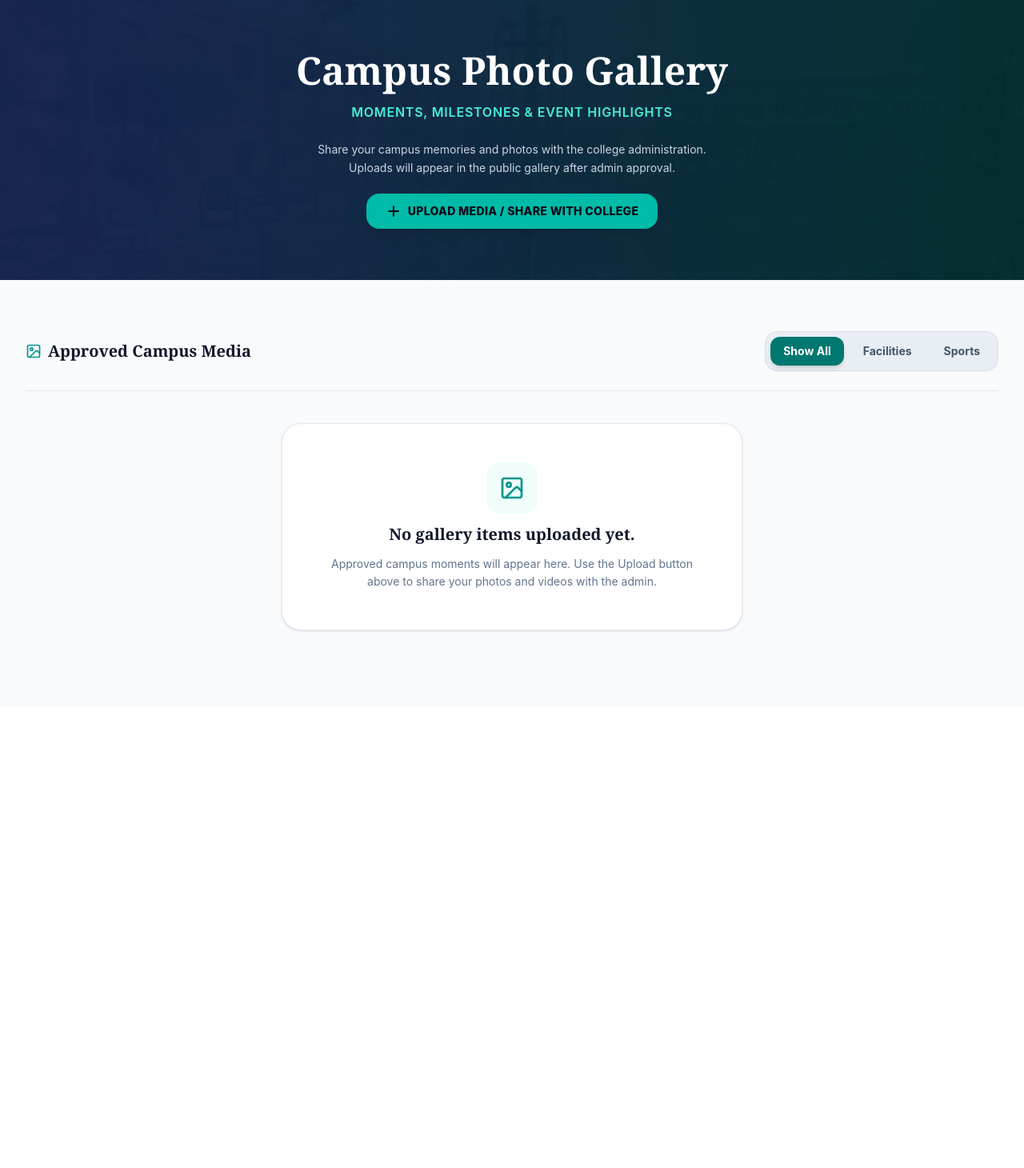
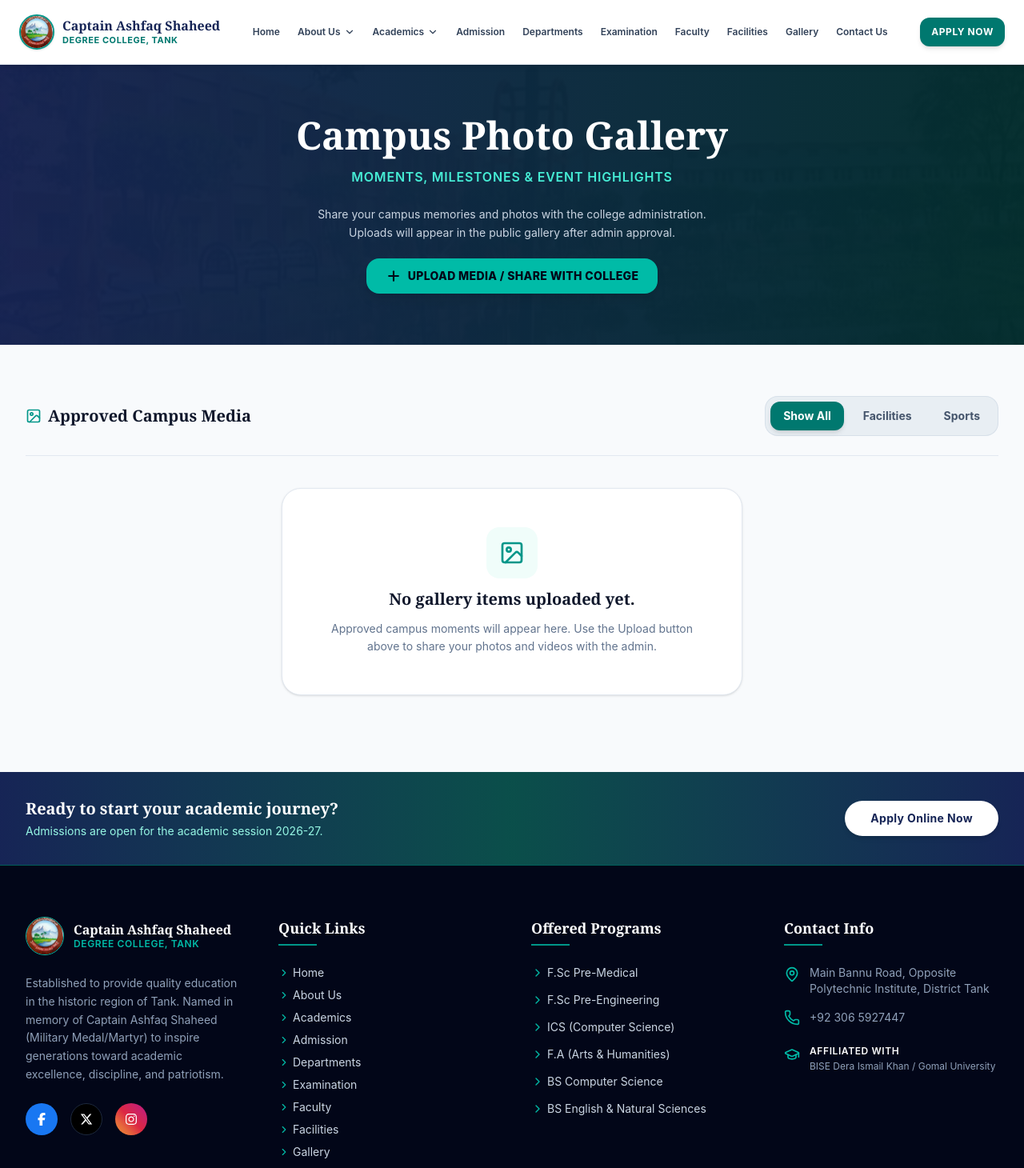
Before and after one commit to tanveermedaveer-jpg/gdc-tank-website, a React (Vite) app: page /gallery in a window 1280 px wide. Shown: the top 1460 px of the page at 80% size. Before the commit the page ends 884 px from the top, so only its background shows below. Built offline with nearby package versions, Linux system fonts and the light colour scheme.

Commit message:
Update Gallery.jsx

```diff
--- a/src/pages/Gallery.jsx
+++ b/src/pages/Gallery.jsx
@@ -1,4 +1,6 @@
-import { useState, useEffect } from 'react';
+import React, { useState, useEffect } from 'react';
+import Navbar from '../components/Navbar';
+import Footer from '../components/Footer';
 import { Eye, Image as ImageIcon, X, Download, Plus, Upload, CheckCircle2, Video } from 'lucide-react';
 import campusImg from '../assets/campus.png';
 import { useLanguage } from '../context/LanguageContext';
@@ -137,7 +139,11 @@
   };
 
   return (
-    <div className="flex-grow bg-slate-50 dark:bg-slate-950 text-slate-800 dark:text-slate-100">
+    <div className="min-h-screen flex flex-col bg-slate-50 dark:bg-slate-950 text-slate-800 dark:text-slate-100">
+      {/* Navbar */}
+      <Navbar />
+
+      <div className="flex-grow">
         {/* Banner */}
         <section className="bg-slate-900 text-white py-16 relative">
           <div className="absolute inset-0 z-0">
@@ -489,5 +495,9 @@
           </div>
         )}
       </div>
+
+      {/* Footer */}
+      <Footer />
+    </div>
   );
 }
```
Lines whose indentation alone changed are shown as unchanged.
